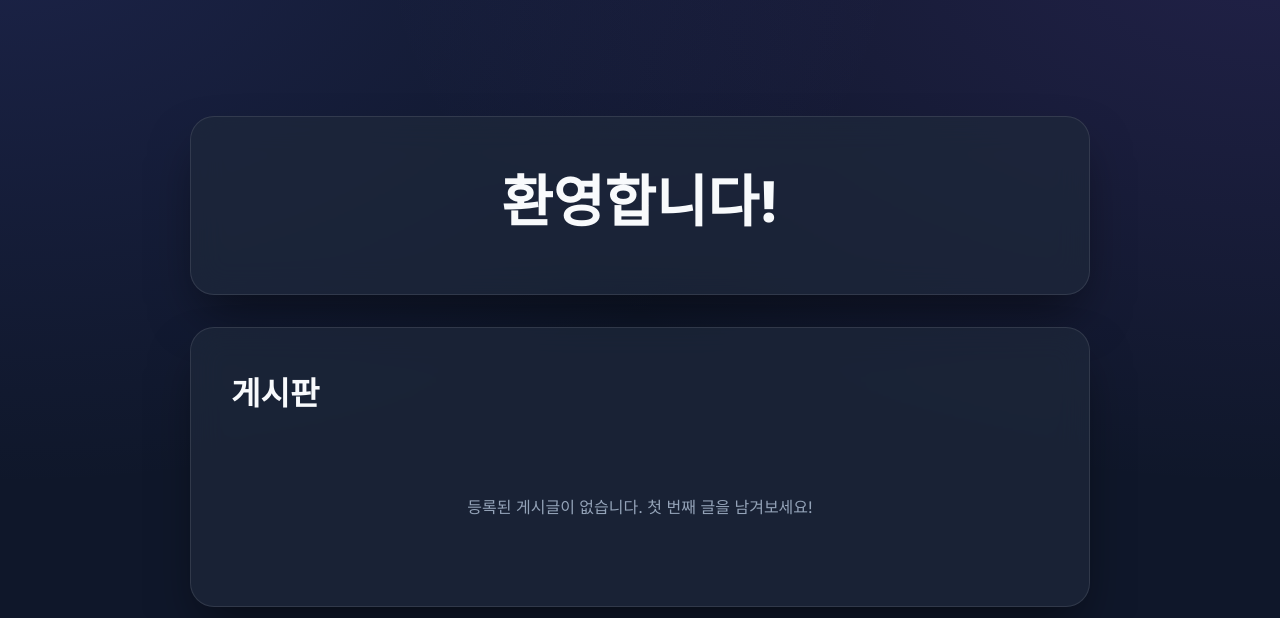
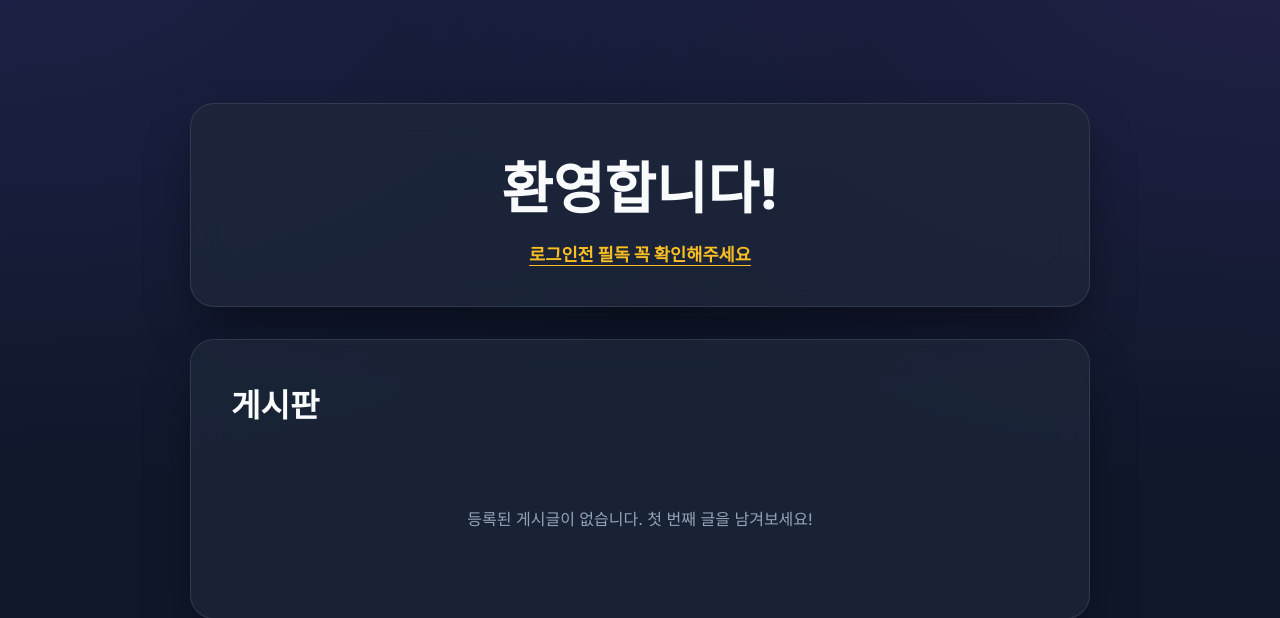
Before and after one commit to cjmin2008-hash/hyyum, a Flask app: page / in a window 1280 px wide. Shown: the part 78-696 px from the top of the page. Run offline with Flask 3, Linux system fonts and the light colour scheme.

Commit message:
UI: add guest-only notice to homepage

```diff
--- a/templates/index.html
+++ b/templates/index.html
@@ -9,6 +9,11 @@
         {% if current_user.is_admin %}
         <span class="admin-badge">ADMIN</span>
         {% endif %}
+        {% else %}
+        <p
+            style="color: #fbbf24; font-weight: 700; margin-top: 1rem; font-size: 1.1rem; text-decoration: underline; text-underline-offset: 4px;">
+            로그인전 필독 꼭 확인해주세요
+        </p>
         {% endif %}
     </div>
 
```
